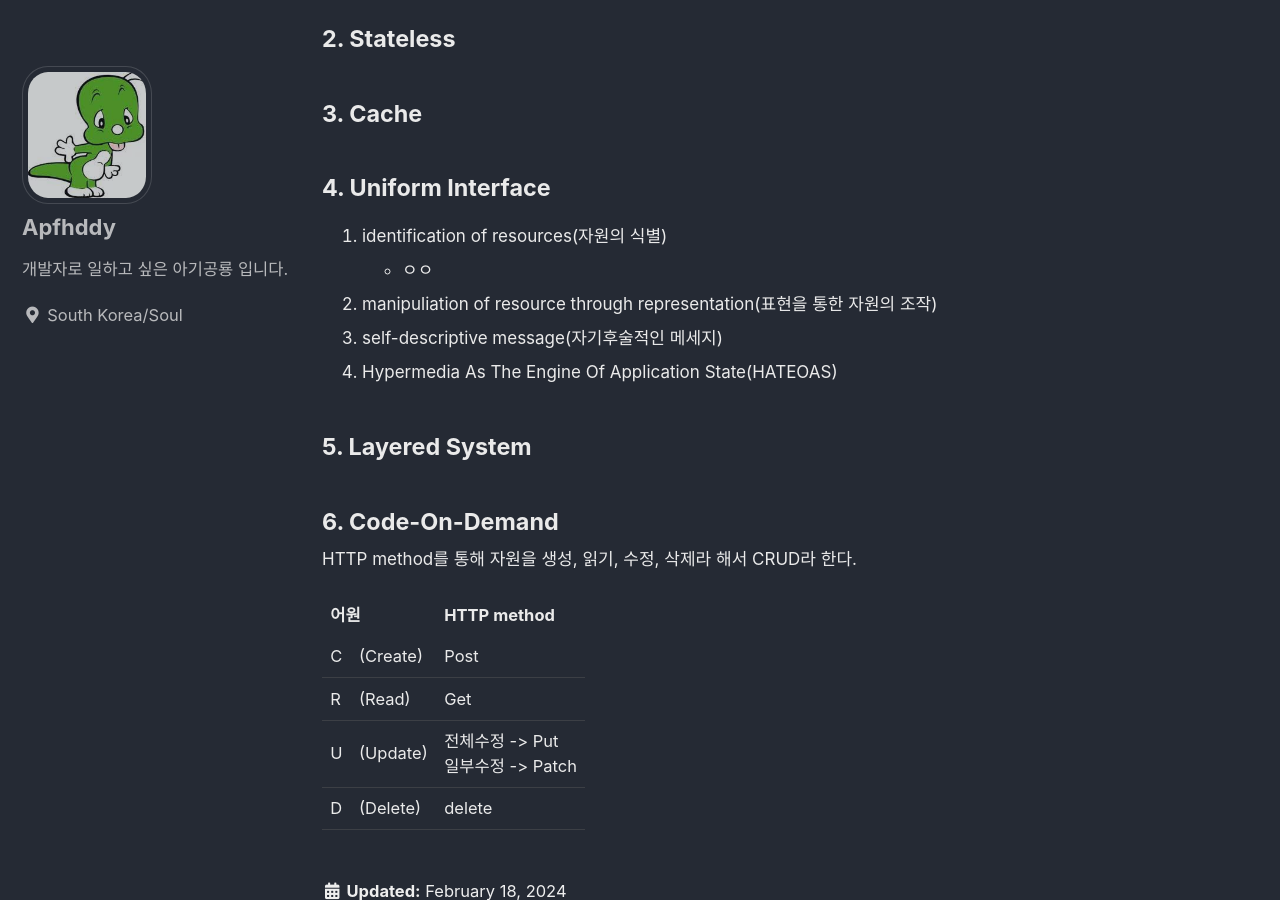
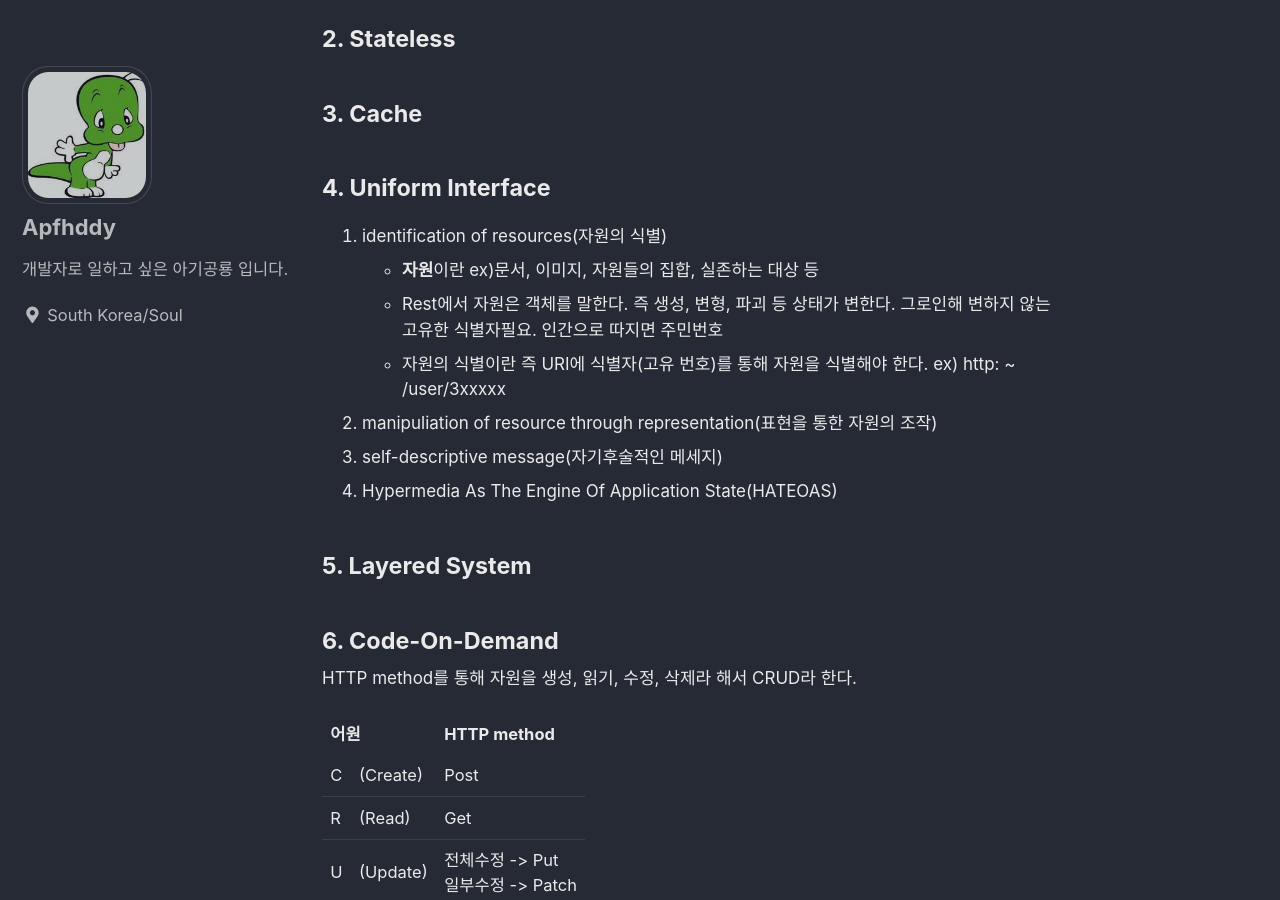
Before and after one commit to apfhddy/apfhddy.github.io, a Jekyll site: the page built from _posts/2024-02-18-restAPI.md, in a window 1280 px wide and 900 px high, scrolled down 634 px. Built offline with Jekyll 4.4.1, drawn with Linux system fonts in a browser that asks for light colours; cached includes are drawn as plain includes.

Commit message:
업데이트

```diff
--- a/_posts/2024-02-18-restAPI.md
+++ b/_posts/2024-02-18-restAPI.md
@@ -11,7 +11,9 @@ HTTP method를 통해 행위를 표현하는것
 
 #### 4. Uniform Interface
 1. identification of resources(자원의 식별)
-    * ㅇㅇ
+    * **자원**이란 ex)문서, 이미지, 자원들의 집합, 실존하는 대상 등
+    * Rest에서 자원은 객체를 말한다. 즉 생성, 변형, 파괴 등 상태가 변한다. 그로인해 변하지 않는 고유한 식별자필요. 인간으로 따지면 주민번호
+    * 자원의 식별이란 즉 URI에 식별자(고유 번호)를 통해 자원을 식별해야 한다. ex) http: ~ /user/3xxxxx
 2. manipuliation of resource through representation(표현을 통한 자원의 조작)
 3. self-descriptive message(자기후술적인 메세지)
 4. Hypermedia As The Engine Of Application State(HATEOAS)
```
